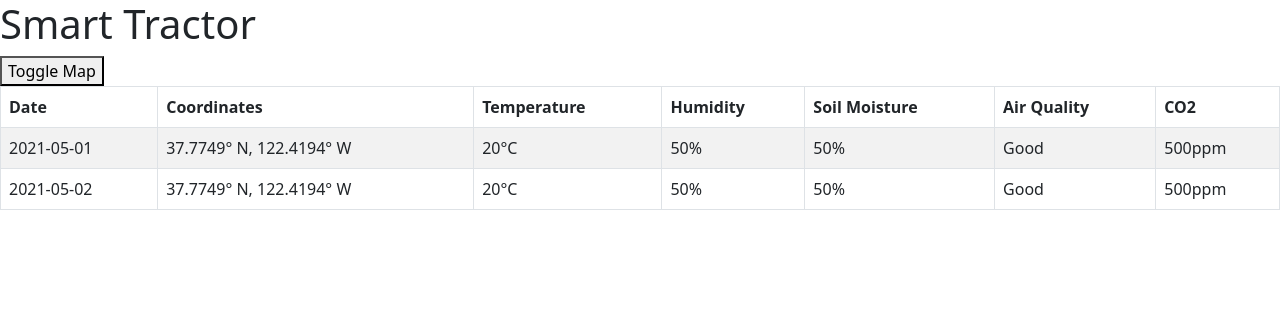
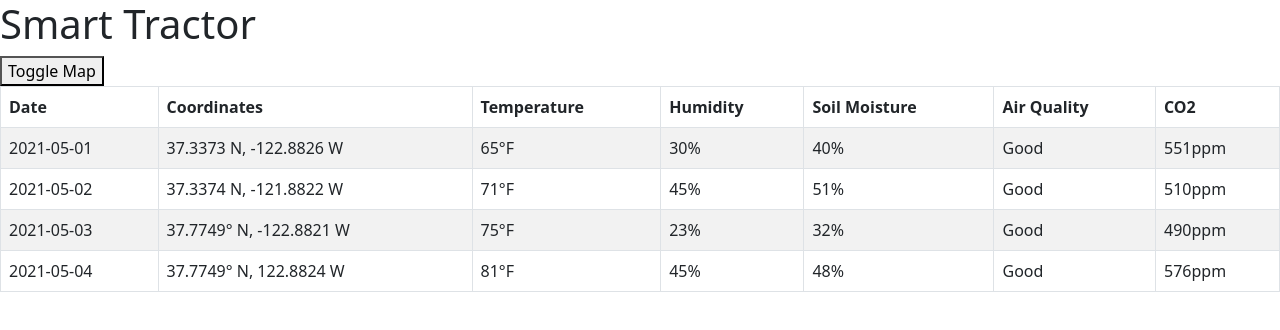
Before and after one commit to naterpotatoers/Mini-Monster-Truck, a React (Create React App) app in the folder frontend/: page / in a window 1280 px wide. Shown: the top 330 px of the page. Built offline with nearby package versions, Linux system fonts and the light colour scheme; what google-maps-react would draw is missing.

Commit message:
fixes cicd, updates table w boundary zones

```diff
--- a/frontend/src/App.tsx
+++ b/frontend/src/App.tsx
@@ -1,16 +1,17 @@
-import { useState } from 'react'
+import { useState, useRef } from 'react'
 import DataTable from './components/DataTable';
 import MapContainer from './components/MapContainer';
 
 
 function App() {
   const [isMapView, setIsMapView] = useState(false)
+  const commands = useRef({});
   return (
     <div>
       <h1>Smart Tractor</h1>
       <button onClick={() => setIsMapView(!isMapView)}>Toggle Map</button>
       <div style={{ display: "flex" }}>
-        {isMapView && <MapContainer />}
+        {isMapView && <MapContainer commands={commands} />}
         <DataTable />
       </div>
 
--- a/frontend/src/components/DataTable.tsx
+++ b/frontend/src/components/DataTable.tsx
@@ -18,21 +18,39 @@ export default function DataTable() {
             <tbody>
                 <tr>
                     <td>2021-05-01</td>
-                    <td>37.7749° N, 122.4194° W</td>
-                    <td>20°C</td>
-                    <td>50%</td>
-                    <td>50%</td>
+                    <td>37.3373 N, -122.8826 W</td>
+                    <td>65°F</td>
+                    <td>30%</td>
+                    <td>40%</td>
                     <td>Good</td>
-                    <td>500ppm</td>
+                    <td>551ppm</td>
                 </tr>
                 <tr>
                     <td>2021-05-02</td>
-                    <td>37.7749° N, 122.4194° W</td>
-                    <td>20°C</td>
-                    <td>50%</td>
-                    <td>50%</td>
+                    <td>37.3374 N, -121.8822 W</td>
+                    <td>71°F</td>
+                    <td>45%</td>
+                    <td>51%</td>
                     <td>Good</td>
-                    <td>500ppm</td>
+                    <td>510ppm</td>
+                </tr>
+                <tr>
+                    <td>2021-05-03</td>
+                    <td>37.7749° N, -122.8821 W</td>
+                    <td>75°F</td>
+                    <td>23%</td>
+                    <td>32%</td>
+                    <td>Good</td>
+                    <td>490ppm</td>
+                </tr>
+                <tr>
+                    <td>2021-05-04</td>
+                    <td>37.7749° N, 122.8824 W</td>
+                    <td>81°F</td>
+                    <td>45%</td>
+                    <td>48%</td>
+                    <td>Good</td>
+                    <td>576ppm</td>
                 </tr>
             </tbody>
         </Table>
--- a/frontend/src/components/MapContainer.jsx
+++ b/frontend/src/components/MapContainer.jsx
@@ -26,7 +26,7 @@ class MapContainer extends Component {
   mapClicked(mapProps, map, clickEvent) {
     const lat = clickEvent.latLng.lat();
     const lng = clickEvent.latLng.lng();
-
+    console.log(lat, lng);
     queue.push({ lat, lng });
     if (timer == null) {
       timer = setTimeout(() => {
```
